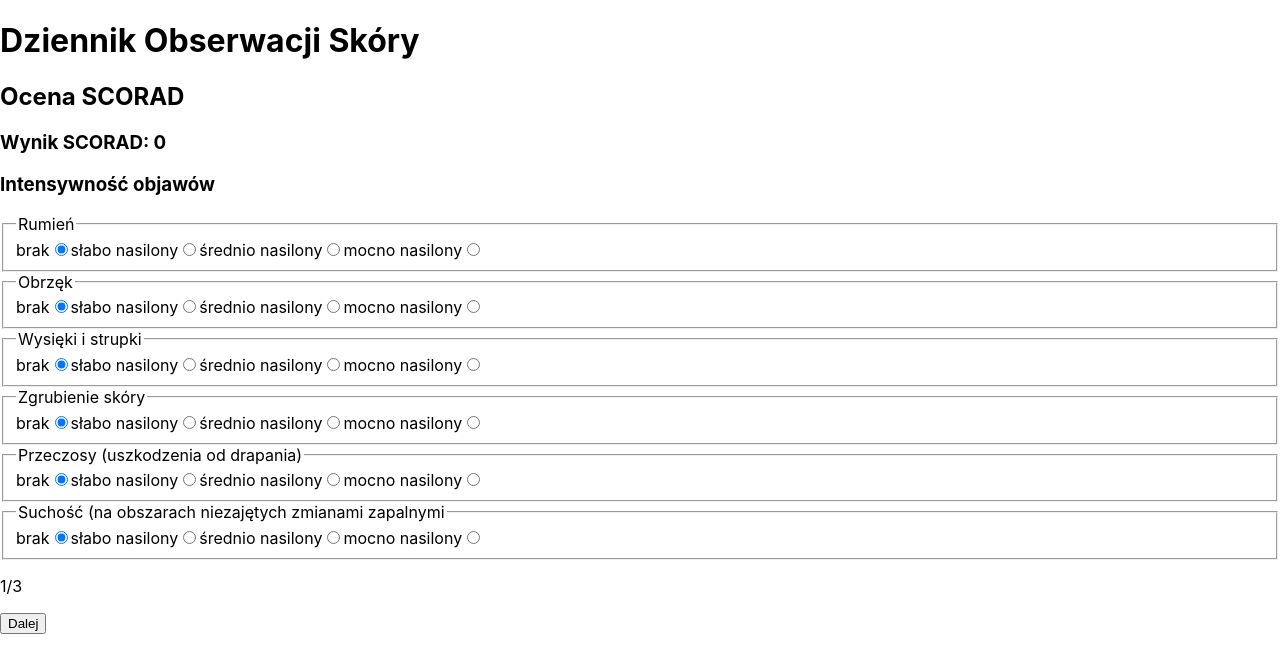
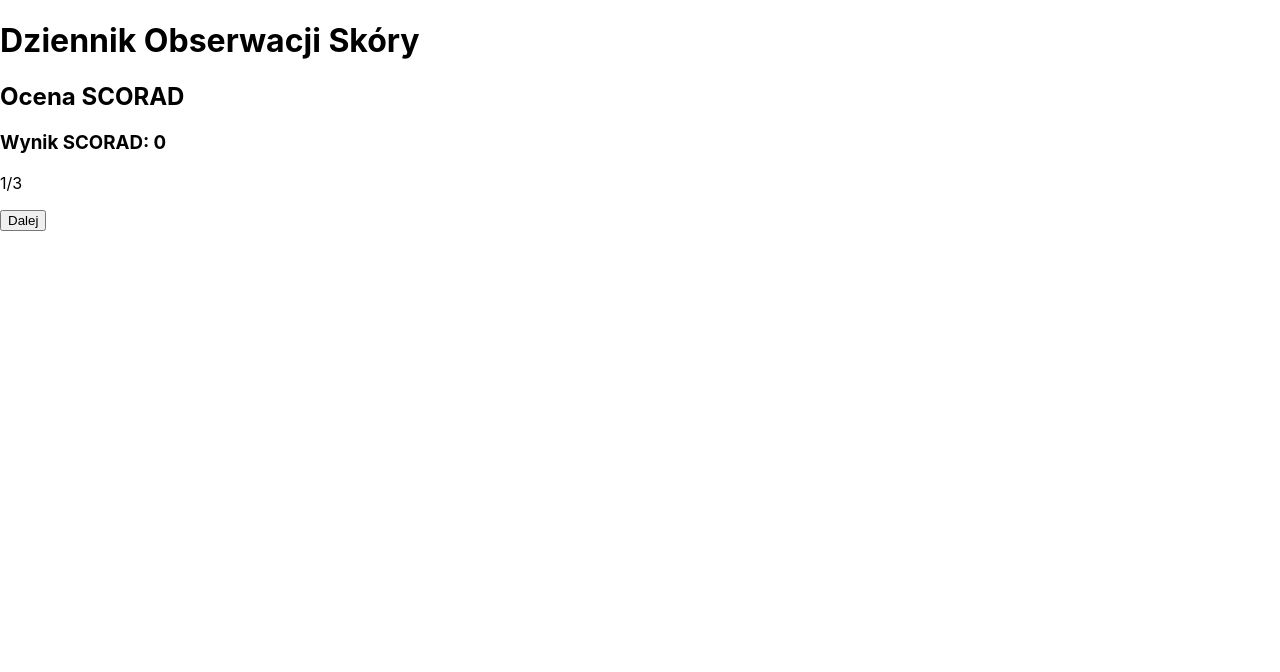
Before and after one commit to karolinachodera/dermatopik, a React (Create React App) app: page / in a window 1280 px wide. Shown: the top 672 px of the page. Built offline with nearby package versions, Linux system fonts and the light colour scheme.

Commit message:
change component after clicking on navigation buttons

```diff
--- a/src/Scorad.js
+++ b/src/Scorad.js
@@ -2,6 +2,7 @@ import { useState } from "react";
 
 import BodyParts from "./BodyParts";
 import Symptoms from "./Symptoms";
+import SleepAndItch from "./SleepAndItch";
 import FormNav from "./FormNav";
 
 function Scorad() {
@@ -44,12 +45,24 @@ function Scorad() {
     }
   }
 
+  function setPartComponent() {
+    if (part === 1) {
+      return <BodyParts />;
+    } else if (part === 2) {
+      return <Symptoms countResult={countSymptomsResult} />;
+    } else if (part === 3) {
+      return <SleepAndItch />;
+    } else {
+      return <p>Ciąg dalszy nastąpi</p>;
+    }
+  }
+
   return (
     <>
       <h2>Ocena SCORAD</h2>
       <form>
         <h3>Wynik SCORAD: {symptomsResult}</h3>
-        <Symptoms countResult={countSymptomsResult} />
+        {setPartComponent()}
         <FormNav clickFormNavButton={handleFormNavButtonClick} part={part} />
       </form>
     </>
```
